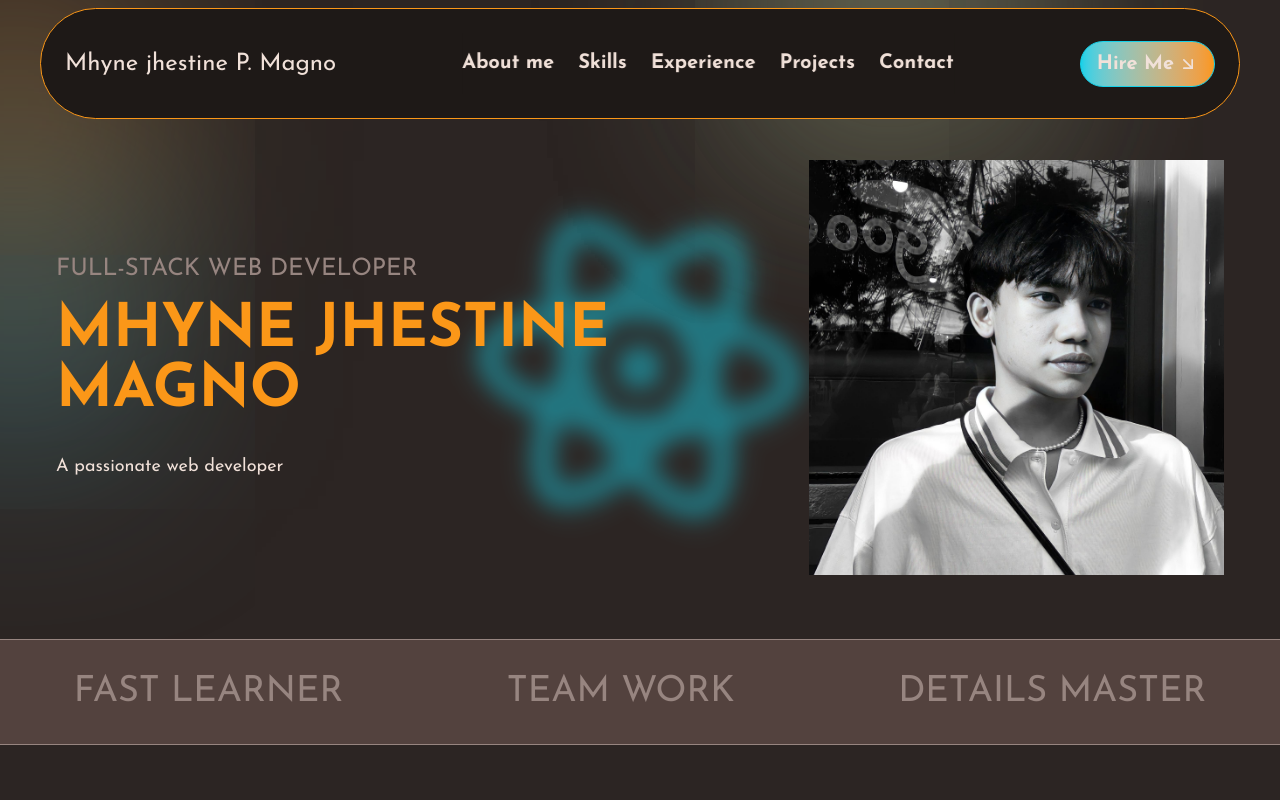
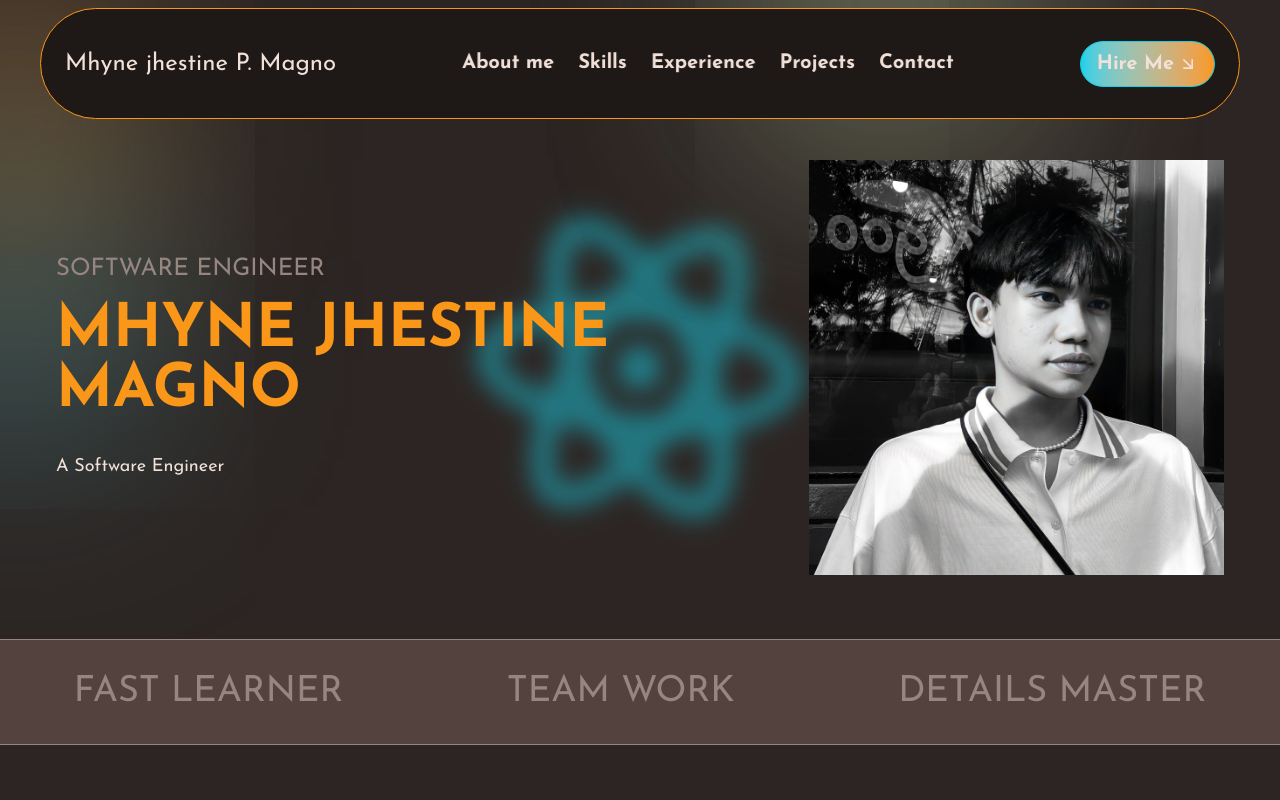
Before and after one commit to Mhyneski/LatestPortfolio, a React (Vite) app: page / in a window 1280 px wide. Shown: the top 800 px of the page. Built offline with nearby package versions, Linux system fonts and the light colour scheme.

Commit message:
Update text of hero section

```diff
--- a/src/components/heroSection/HeroText.jsx
+++ b/src/components/heroSection/HeroText.jsx
@@ -12,7 +12,7 @@ const HeroText = () => {
         viewport={{ once: false, amount: 0 }}
         className="lg:text-2xl sm:text-xl  uppercase text-lightGrey "
       >
-        FULL-STACK WEB DEVELOPER
+        Software Engineer
       </motion.h2>
       <motion.h1
         variants={fadeIn("right", 0.4)}
@@ -30,7 +30,7 @@ const HeroText = () => {
         viewport={{ once: false, amount: 0 }}
         className="text-lg mt-4 text-white"
       >
-        A passionate web developer
+        A Software Engineer
       </motion.p>
     </div>
   );
```
